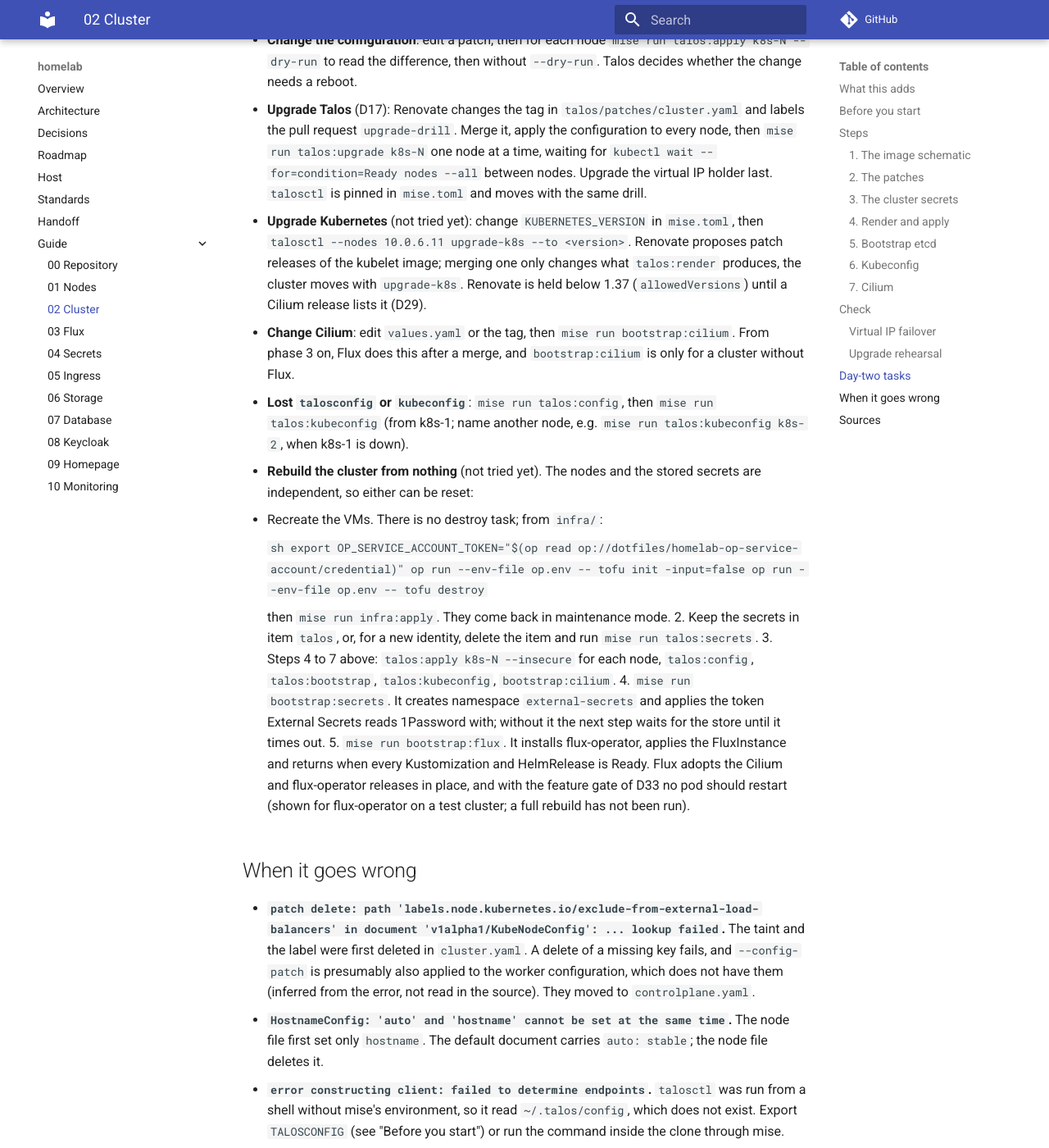
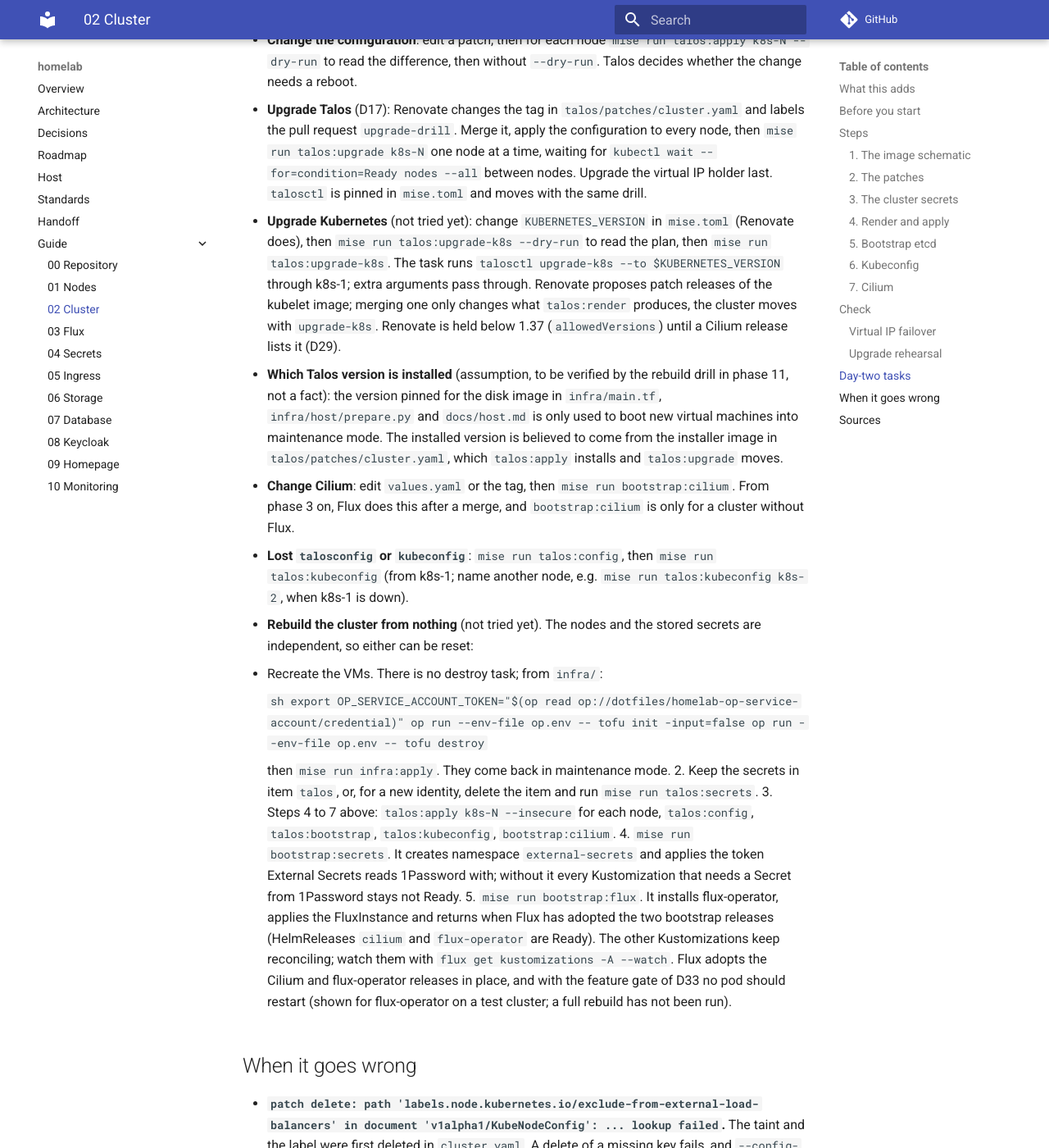
Before and after one commit to msavdert/homelab, an MkDocs documentation site: the page built from docs/guide/02-cluster.md, in a window 1280 px wide and 1400 px high, scrolled down 7846 px. Shown: the whole window at 82% size. Built offline with MkDocs 1.6.1 and Material for MkDocs 9.7.7, drawn with Linux system fonts in a browser that asks for light colours; comment, search, counter and statistics services are not loaded.

Commit message:
feat(talos): add talos:upgrade-k8s; bootstrap:flux ends when the bootstrap releases are adopted (#55)
Audit: standard; internal pass with findings, 3 confirmed, 1 rejected; 1 rounds.

Co-Authored-By: Claude Opus 5.5 <noreply@anthropic.com>
Claude-Session: https://claude.ai/code/session_01FLhVtEXBuViok9wiorSAvb

```diff
--- a/docs/guide/02-cluster.md
+++ b/docs/guide/02-cluster.md
@@ -395,11 +395,21 @@ are how `talosctl` reports the end of a step, not errors.
   the virtual IP holder last. `talosctl` is pinned in `mise.toml` and moves
   with the same drill.
 - **Upgrade Kubernetes** (not tried yet): change `KUBERNETES_VERSION` in
-  `mise.toml`, then `talosctl --nodes 10.0.6.11 upgrade-k8s --to <version>`.
+  `mise.toml` (Renovate does), then `mise run talos:upgrade-k8s --dry-run`
+  to read the plan, then `mise run talos:upgrade-k8s`. The task runs
+  `talosctl upgrade-k8s --to $KUBERNETES_VERSION` through k8s-1; extra
+  arguments pass through.
   Renovate proposes patch releases of the kubelet image; merging one only
   changes what `talos:render` produces, the cluster moves with
   `upgrade-k8s`. Renovate is held below 1.37 (`allowedVersions`) until a
   Cilium release lists it (D29).
+- **Which Talos version is installed** (assumption, to be verified by the
+  rebuild drill in phase 11, not a fact): the version pinned for the disk
+  image in `infra/main.tf`, `infra/host/prepare.py` and `docs/host.md` is
+  only used to boot new virtual machines into maintenance mode. The
+  installed version is believed to come from the installer image in
+  `talos/patches/cluster.yaml`, which `talos:apply` installs and
+  `talos:upgrade` moves.
 - **Change Cilium**: edit `values.yaml` or the tag, then
   `mise run bootstrap:cilium`. From phase 3 on, Flux does this after a
   merge, and `bootstrap:cilium` is only for a cluster without Flux.
@@ -424,11 +434,14 @@ are how `talosctl` reports the end of a step, not errors.
      `bootstrap:cilium`.
   4. `mise run bootstrap:secrets`. It creates namespace `external-secrets`
      and applies the token External Secrets reads 1Password with; without
-     it the next step waits for the store until it times out.
+     it every Kustomization that needs a Secret from 1Password stays not
+     Ready.
   5. `mise run bootstrap:flux`. It installs flux-operator, applies the
-     FluxInstance and returns when every Kustomization and HelmRelease is
-     Ready. Flux adopts the Cilium and flux-operator releases in place,
-     and with the feature gate of D33 no pod should restart (shown for
+     FluxInstance and returns when Flux has adopted the two bootstrap
+     releases (HelmReleases `cilium` and `flux-operator` are Ready). The
+     other Kustomizations keep reconciling; watch them with
+     `flux get kustomizations -A --watch`. Flux adopts the Cilium and
+     flux-operator releases in place, and with the feature gate of D33 no pod should restart (shown for
      flux-operator on a test cluster; a full rebuild has not been run).
 
 ## When it goes wrong
```
Also changed, not shown: docs/guide/03-flux.md (+7 -6 lines), docs/guide/04-secrets.md (+3 -2 lines), mise.toml (+14 -5 lines), 1 other file.
